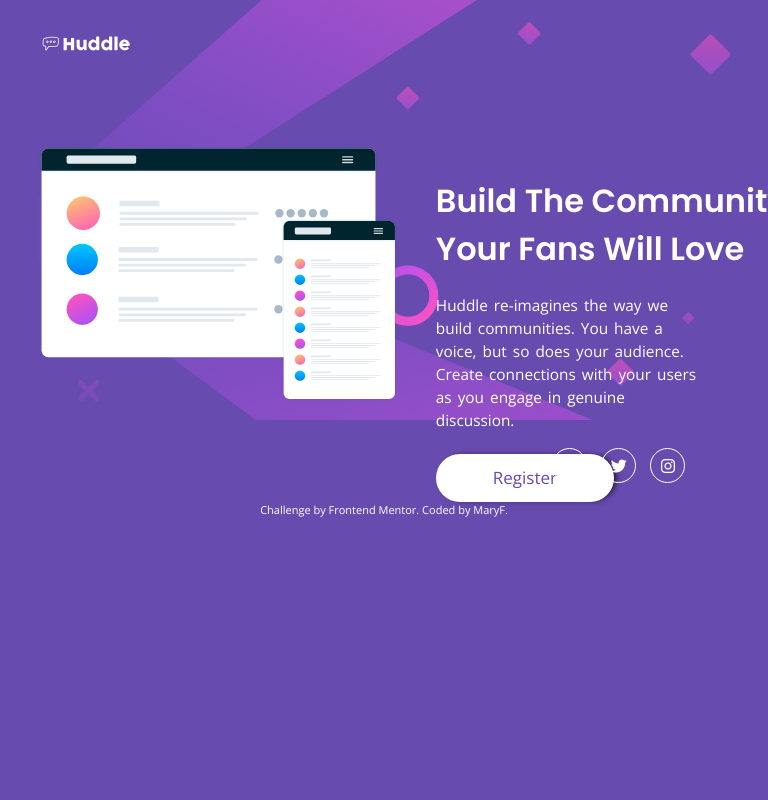
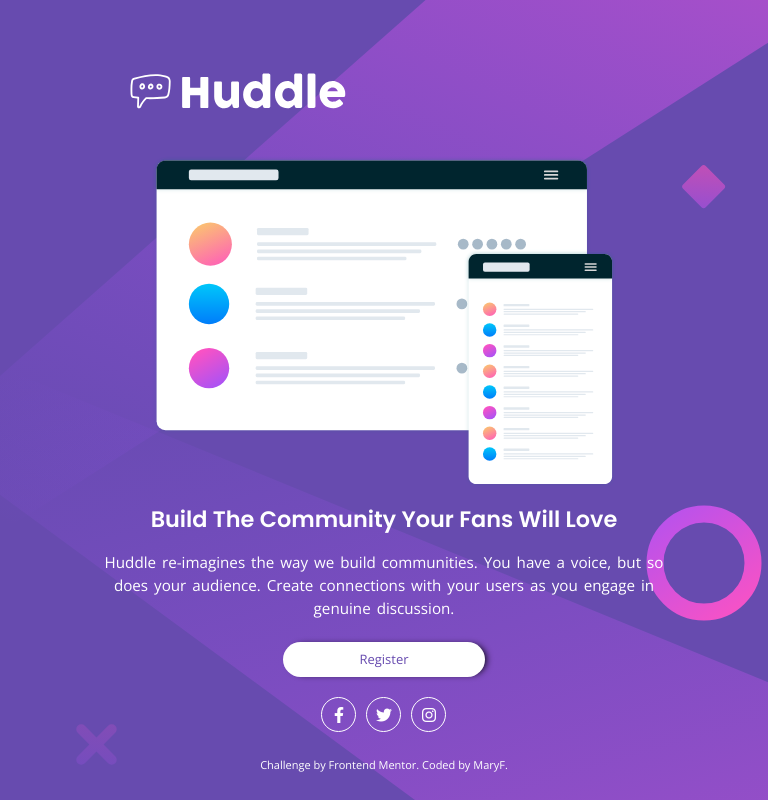
Before and after one commit to Janselin/huddle-landing-page, a plain HTML site: page index.html in a window 768 px wide. Drawn offline with nearby package versions, Linux system fonts and the light colour scheme.

Commit message:
Update style.css

```diff
--- a/style.css
+++ b/style.css
@@ -19,21 +19,24 @@ COLORS: - Violet: hsl(257, 40%, 49%);
      flex-direction: column;
     align-items: center;
     justify-content: center;
-        background-color: hsl(257, 40%, 49%);
+   background-color: hsl(257, 40%, 49%);
+
+
 }
 
 .container {
     max-width: 100%;
     width: 90%;
     height: 100vh;
-    background: url("/images/bg-desktop.svg");
+    display: flex;
+    flex-direction: column;
+    background: url("/images/bg-desktop.svg") no-repeat;
     background-size: contain;
-    background-repeat: no-repeat;
 }
 
 .header  {
-    margin-top: 32px;
-    width: 85%;
+
+    padding-top: 34px;
 }
 
 .header__logo {
@@ -97,8 +100,8 @@ word-spacing: 2px;
 
 .card__link {
     position: absolute;
-    right: 8px;
-    bottom: 14px;
+    right: 1px;
+    bottom: 48px;
 }
 
 
@@ -128,6 +131,7 @@ color: hsl(300, 69%, 71%);
 .footer {
     font-size: 11px;
     text-align: center;
+    margin-top: 20px;
     }
 
 
@@ -142,7 +146,7 @@ color: hsl(300, 69%, 71%);
 
     .header {
         width: 100%;
-        margin: 0;
+        padding: 57px 0 26px 34px;
     }
 
     .header__logo {
@@ -150,7 +154,8 @@ color: hsl(300, 69%, 71%);
 
 }
 
-    .container, .card, .main, .card__texto, .card__link {
+    .container, .card, .main, .card__texto, .card__link{
+        width: 95%;
         display: flex;
         flex-direction: column;
         text-align: center;
@@ -159,11 +164,9 @@ color: hsl(300, 69%, 71%);
         align-items: center;
         background-image: none;
         height: fit-content;
+
     }
 
-    .container, .card {
-        margin-top: 37px;
-    }
 
     .card__img {
         width: 95%;
@@ -209,11 +212,103 @@ color: hsl(300, 69%, 71%);
 
 
 
-@media screen and (min-width:481px) and (max-width: 1026px) {
+@media screen and (min-width:481px) and (max-width: 768px) {
+
+    body{
+        background-image: url(./images/bg-desktop.svg);
+        background-repeat: no-repeat;
+    }
+
+    .header {
+
+padding: 36px 0;
+
+width: inherit;
+    }
+
+    .header__logo {
+    width: 35%;
+    margin-left: 67px;
+    }
+
+    .container, .card, .main, .card__texto, .card__link {
+
+        display: flex;
+        flex-direction: column;
+        text-align: center;
+        margin: 0;
+        justify-content: center;
+        align-items: center;
+        background-image: none;
+        height: fit-content;
+    }
+
+    .container, .main {
+        width: 93%;
+    }
+
+    .card__img {
+        width: 70%;
+    }
+
+    .card__texto {
+        width: 87%;
+        margin: 0;
+        align-content: center;
+    }
+
+    .card__title {
+        font-size: 1.4em;
+        width: fit-content;
+    }
+
+    .card__p {
+        font-size: 0.95em;
+    }
+
+    .myButton {
+
+    padding: 8px 76px;
+    font-size: 13px;
+    margin-bottom: 15px;
+    }
+
+
+.card__link {
+    flex-direction: row;
+    position: static;
+}
+
 
 }
 
-/*
-@media screen and (min-width: 761px) {
 
-}  */
+
+
+@media screen and (min-width: 769px) and (max-width: 1024px) {
+
+    .container {
+        background-size: 100%;
+        height: 100vh;
+    }
+      .card__title {
+        width: fit-content;
+        font-size: 1.5em;
+    }
+
+    .myButton {
+
+    padding: 10px 37px;
+    font-size: 13px;
+    margin-bottom: 15px;
+        }
+
+        .link__logo {
+            width: 29px;
+            height: 29px;
+            line-height: 29px;
+            font-size: 0.8em;
+           margin-top: 10px;
+}
+
+}
```
